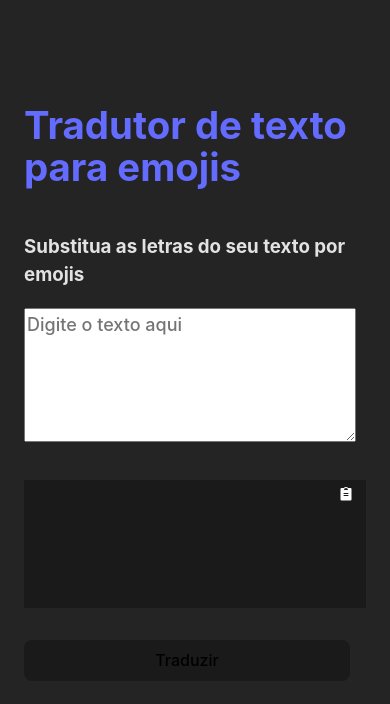
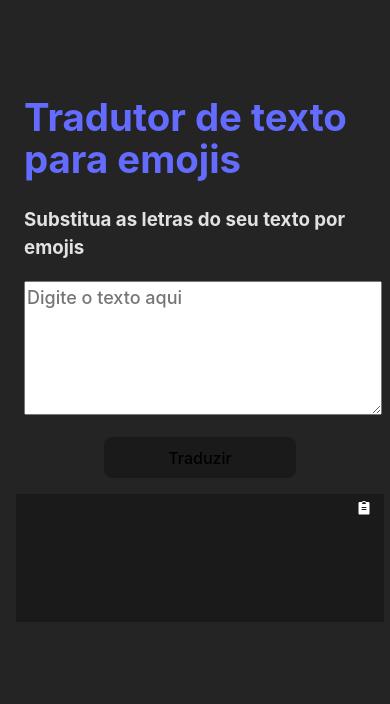
Before and after one commit to valentimm/emojiTranslator, a React (Vite) app: page / in a window 390 px wide. Shown: the top 704 px of the page. Built offline with nearby package versions, Linux system fonts and the light colour scheme.

Commit message:
Bugs fixed

```diff
--- a/src/index.css
+++ b/src/index.css
@@ -111,6 +111,7 @@ button:focus-visible {
 
 @media only screen and (max-width: 600px) {
   main {
+    display: block;
     padding-right: 2rem;
     margin-left: -11rem;
   }
@@ -120,27 +121,33 @@ button:focus-visible {
   }
   .content {
     grid-template-columns: 1fr;
+    grid-gap: 1rem;
+    width: 22rem;
+    display: flex;
+    flex-direction: column;
   }
 
   #textUser {
     grid-column: 1;
     grid-row: 1;
+    width: 22rem;
   }
 
   #textResponse {
     grid-column: 1;
     grid-row: 2;
-    width: 100%;
     min-height: 8rem;
+    max-height: 20rem;
     max-width: 22rem;
+    overflow: scroll;
   }
 
   textarea {
-    width: 100%;
+    width: 22rem;
     height: 8rem;
   }
 
   button {
-    width: 100%;
+    width: 12rem;
   }
 }
```
